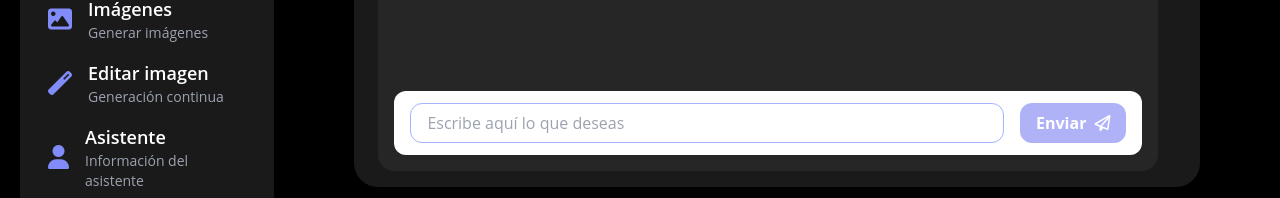
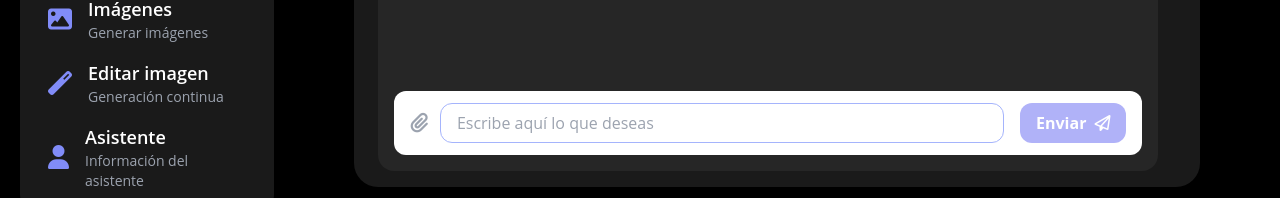
Before and after one commit to dotJManuel/Angular-GPT, an Angular app: page /orthography in a window 1280 px wide. Shown: the part 591-789 px from the top of the page. Built offline with nearby package versions, Linux system fonts and the light colour scheme.

Commit message:
text message box file implementation

```diff
--- a/src/app/presentation/components/index.ts
+++ b/src/app/presentation/components/index.ts
@@ -5,5 +5,6 @@ export * from './chat-bubbles/myMessage/myMessage.component';
 export * from './sidebarMenuItem/sidebarMenuItem.component';
 
 export * from './text-boxes/textMessageBox/textMessageBox.component';
+export * from './text-boxes/textMessageBoxFile/textMessageBoxFile.component';
 
 export * from './typingLoader/typingLoader.component';
--- /dev/null
+++ b/src/app/presentation/components/text-boxes/textMessageBoxFile/textMessageBoxFile.component.html
@@ -0,0 +1,50 @@
+
+<form
+    [formGroup]="form"
+    (ngSubmit)="handleSubmit()"
+    class="flex flex-row items-center h-16 rounded-xl bg-white w-full px-4"
+>
+
+    <div class="mr-3">
+        <button
+            (click)="fileInput.click()"
+            class="flex items-center justify-center text-gray-400">
+            <i class="fa-solid fa-paperclip text-xl"></i>
+        </button>
+
+        <input
+            type="file"
+            #fileInput
+            hidden
+            (change)="handleSelectedFile($event)"
+        >
+    </div>
+
+    <div class="flex-grow">
+        <div class="relative w-full">
+
+            <input
+                type="text"
+                autofocus
+                class="flex w-full border rounded-xl text-gray-800 focus:outline-none focus:border-indigo-300 pl-4 h-10"
+                [placeholder]="placeholder"
+                formControlName="prompt"
+                [autocomplete]="disableCorrections ? 'on' : 'off'"
+                [spellcheck]="disableCorrections ? 'on' : 'off'"
+            >
+
+        </div>
+    </div>
+
+    <div class="ml-4">
+        <button
+            class="btn-primary"
+            type="submit"
+            [disabled]="form.invalid"
+        >
+            <span class="mr-2">Enviar</span>
+            <i class="fa-regular fa-paper-plane"></i>
+        </button>
+    </div>
+
+</form>
--- /dev/null
+++ b/src/app/presentation/components/text-boxes/textMessageBoxFile/textMessageBoxFile.component.ts
@@ -0,0 +1,48 @@
+import { CommonModule } from '@angular/common';
+import { ChangeDetectionStrategy, Component, EventEmitter, inject, Input, Output } from '@angular/core';
+import { FormBuilder, ReactiveFormsModule, Validators } from '@angular/forms';
+
+export interface TextMessageEvent {
+    file: File;
+    prompt?: string | null;
+}
+
+@Component({
+    selector: 'app-text-message-box-file',
+    standalone: true,
+    imports: [
+        CommonModule,
+        ReactiveFormsModule,
+    ],
+    templateUrl: './textMessageBoxFile.component.html',
+    changeDetection: ChangeDetectionStrategy.OnPush,
+})
+export class TextMessageBoxFileComponent {
+
+    @Input() placeholder: string = '';
+    @Input() disableCorrections: boolean = false;
+
+    @Output() onMessage = new EventEmitter<TextMessageEvent>();
+
+    public fb = inject(FormBuilder);
+    public form = this.fb.group({
+        prompt: [],
+        file: [null, Validators.required]
+    });
+    public file: File | undefined;
+
+    handleSelectedFile( event: any ) {
+        const file = event.target.files.item(0);
+        this.form.controls.file.setValue(file);
+    }
+
+    handleSubmit() {
+        if ( this.form.invalid ) return;
+
+        const { prompt, file } = this.form.value;
+
+        this.onMessage.emit({ prompt, file: file! });
+        this.form.reset();
+    }
+
+}
--- a/src/app/presentation/pages/orthographyPage/orthographyPage.component.html
+++ b/src/app/presentation/pages/orthographyPage/orthographyPage.component.html
@@ -15,9 +15,14 @@
         </div>
     </div>
 
-    <app-text-message-box
+    <!-- <app-text-message-box
         placeholder="Escribe aquí lo que deseas"
         (onMessage)="handleMessage($event)"
+    /> -->
+
+    <app-text-message-box-file
+        placeholder="Escribe aquí lo que deseas"
+        (onMessage)="handleMessageWithFile($event)"
     />
 
 </div>
--- a/src/app/presentation/pages/orthographyPage/orthographyPage.component.ts
+++ b/src/app/presentation/pages/orthographyPage/orthographyPage.component.ts
@@ -1,6 +1,6 @@
 import { CommonModule } from '@angular/common';
 import { ChangeDetectionStrategy, Component } from '@angular/core';
-import { ChatMessageComponent, MyMessageComponent, TextMessageBoxComponent, TypingLoaderComponent } from '@components/index';
+import { ChatMessageComponent, MyMessageComponent, TextMessageBoxComponent, TextMessageBoxFileComponent, TextMessageEvent, TypingLoaderComponent } from '@components/index';
 
 @Component({
   selector: 'app-orthography-page',
@@ -11,6 +11,7 @@ import { ChatMessageComponent, MyMessageComponent, TextMessageBoxComponent, Typi
     MyMessageComponent,
     TypingLoaderComponent,
     TextMessageBoxComponent,
+    TextMessageBoxFileComponent,
   ],
   templateUrl: './orthographyPage.component.html',
   changeDetection: ChangeDetectionStrategy.OnPush,
@@ -21,4 +22,8 @@ export default class OrthographyPageComponent {
 
     }
 
+    handleMessageWithFile({ prompt, file }: TextMessageEvent) {
+        console.log({prompt, file});
+    }
+
 }
```
